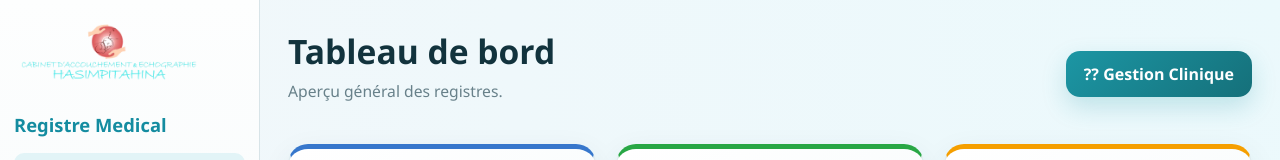
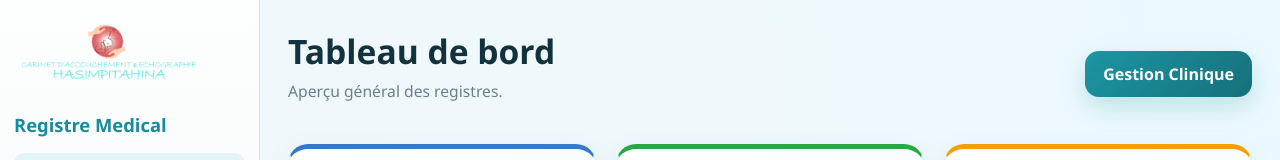
Before and after one commit to TafitaNiainaperline/registre-medical, a React (Vite) app: page /#/ in a window 1280 px wide. Shown: the top 160 px of the page. Built offline with nearby package versions, Linux system fonts and the light colour scheme; sample sign-in values are in the browser's storage.

Commit message:
fix(dashboard) gestion clinique

```diff
--- a/src/pages/DashboardPage.jsx
+++ b/src/pages/DashboardPage.jsx
@@ -165,7 +165,7 @@ export default function DashboardPage() {
         </div>
 
         <div className="dashboard-badge">
-          ?? Gestion Clinique
+           Gestion Clinique
         </div>
       </div>
 
```
